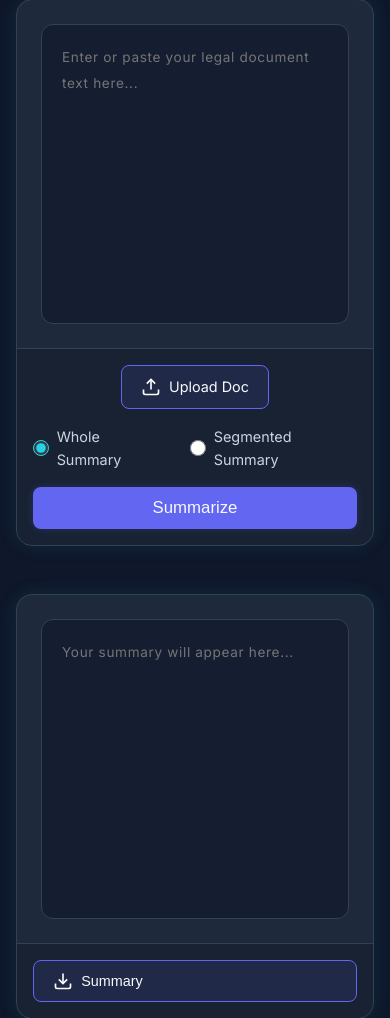
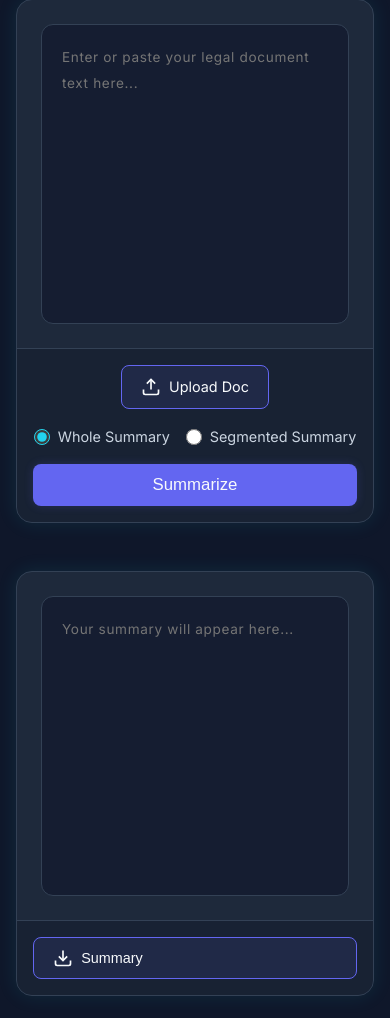
Before and after one commit to AASHIKSRIKAR007/Legal-Summarizer, a Flask app: page / in a window 390 px wide. Shown: the part 227-1245 px from the top of the page. Run offline with Flask 3, Linux system fonts and the light colour scheme; some libraries are stand-ins or nearby versions.

Commit message:
Update styles.css

```diff
--- a/static/styles.css
+++ b/static/styles.css
@@ -209,9 +209,16 @@ body {
     background-color: rgba(15, 23, 42, 0.4);
     border-top: 1px solid var(--border-color);
     display: flex;
+    flex-wrap: wrap;
     align-items: center;
-    gap: 1.5rem;
-    height: 83px; /* Fixed height for both panels' bottom sections */
+    gap: 1rem;
+    justify-content: space-between; /* Ensures proper spacing */
+    min-height: 83px;
+}
+.upload-section, .summary-options {
+    flex-grow: 1; /* Distributes space equally */
+    display: flex;
+    align-items: center;
 }
 
 /* Upload Button */
@@ -227,6 +234,7 @@ body {
     font-size: 0.9rem;
     color: var(--text-primary);
     transition: all 0.2s ease;
+    white-space: nowrap;
 }
 
 .upload-btn:hover {
@@ -237,7 +245,8 @@ body {
 /* Radio Buttons */
 .summary-options {
     display: flex;
-    gap: 1.5rem;
+    gap: 1rem;
+    flex-wrap: wrap;
 }
 
 .radio-label {
@@ -247,6 +256,7 @@ body {
     cursor: pointer;
     font-size: 0.9rem;
     color: var(--text-secondary);
+    white-space: nowrap;
 }
 
 .radio-label input[type="radio"] {
@@ -258,7 +268,8 @@ body {
 
 /* Summarize Button */
 .summarize-btn {
-    margin-left: auto;
+    /* margin-left: auto; */
+    min-width: 120px;
     padding: 0.7rem 1.3rem;
     background-color: var(--primary-color);
     color: var(--text-primary);
@@ -269,6 +280,7 @@ body {
     cursor: pointer;
     transition: all 0.2s ease;
     box-shadow: 0 0 10px rgba(99, 102, 241, 0.2);
+    flex-shrink: 0;
 }
 
 .summarize-btn:hover {
@@ -289,6 +301,24 @@ body {
     display: flex;
     align-items: center;
     gap: 1rem;
+}
+
+@media (max-width: 768px) {
+    .controls-container {
+        flex-direction: column;
+        align-items: center;
+        gap: 0.8rem;
+    }
+
+    .upload-section, .summary-options {
+        justify-content: center;
+        width: 100%;
+    }
+
+    .summarize-btn {
+        width: 100%; /* Make the button full width on small screens */
+        text-align: center;
+    }
 }
 
 /* Summary and Download Button Container - UPDATED FOR ALIGNMENT */
```
